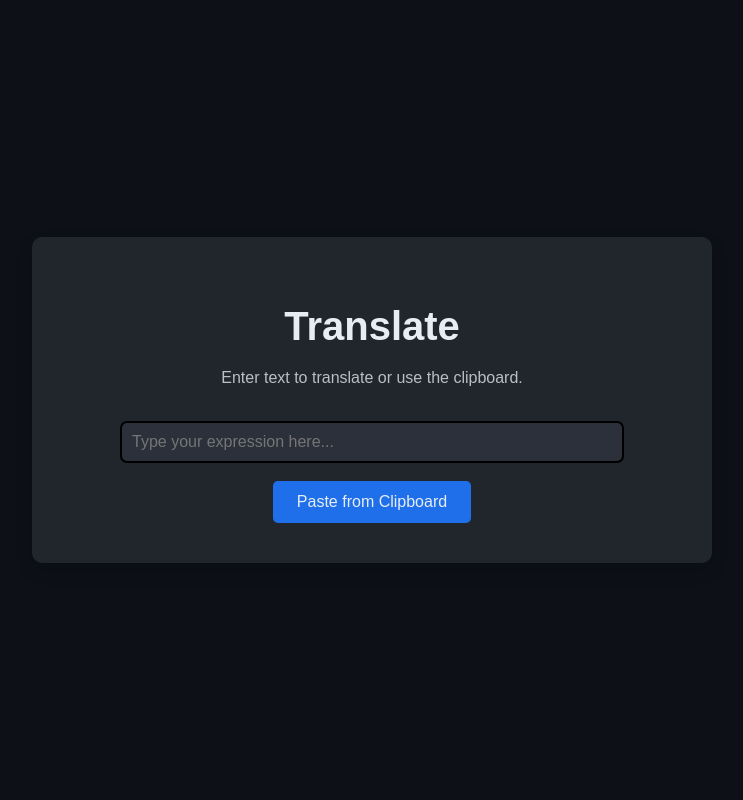
After one commit to OtsoBear/LatexToCalc-Server, a Flask app: page /translate in a window 1280 px wide. The commit adds this page. Shown: the whole page, without its empty margins (268-1011 px from the left). Run offline with Flask 3, Linux system fonts and the light colour scheme.

Commit message:
Added a UI as an alternative to the translate API, linked to root

```diff
--- a/python/src/server.py
+++ b/python/src/server.py
@@ -1,4 +1,4 @@
-from flask import Flask, jsonify, request, send_from_directory
+from flask import Flask, jsonify, request, send_from_directory, render_template, make_response
 from flask_cors import CORS
 from translatelatex import translate
 import logging
@@ -12,58 +12,82 @@ CORS(app)
 if not path.exists('logs'):
     makedirs('logs')
 
-# Configure logging
+# Configure logging for general logs
 log_handler = logging.FileHandler('logs/app.log')  # Save logs in the logs folder
 log_handler.setLevel(logging.INFO)
 formatter = logging.Formatter('%(asctime)s | %(levelname)s | %(message)s')
 log_handler.setFormatter(formatter)
 
+# Configure logging for error logs
+error_log_handler = logging.FileHandler('logs/error.log')  # Separate file for error logs
+error_log_handler.setLevel(logging.ERROR)
+error_log_handler.setFormatter(formatter)
+
+# Set up logger
 app_logger = logging.getLogger('app_logger')
-app_logger.addHandler(log_handler)
-app_logger.setLevel(logging.INFO)
+app_logger.addHandler(log_handler)  # Add general log handler
+app_logger.addHandler(error_log_handler)  # Add error log handler
+app_logger.setLevel(logging.INFO)  # Log at INFO level and above
 
 # Serve all files in the 'templates' directory
 @app.route('/')
 def index():
-    return send_from_directory('templates', 'index.html')
+    return render_template("index.html")
+
 @app.route('/<path:filename>')
 def serve_file(filename):
     # Serve files from the 'templates' directory
     return send_from_directory(path.join('src', 'templates', 'reference', 'modules', 'ROOT'), filename)
 
-@app.route('/translate', methods=['POST'])
+@app.route('/translate', methods=['POST', 'GET', 'OPTIONS'])
 def translate_expression():
-    start_time = time()
+    if request.method == 'POST':
+        # Handle POST requests (e.g., translating an expression)
+        start_time = time()
+        try:
+            real_ip = request.headers.get('X-Real-IP')
+            forwarded_for = request.headers.get('X-Forwarded-For')
+            if forwarded_for:
+                real_ip = forwarded_for.split(',')[0]
 
-    try:
-        real_ip = request.headers.get('X-Real-IP')
-        forwarded_for = request.headers.get('X-Forwarded-For')
-        if forwarded_for:
-            real_ip = forwarded_for.split(',')[0]
+            data = request.json
+            expression = data.get('expression', '')
+            settings = {
+                'TI_on': data.get('TI_on', True),
+                'SC_on': data.get('SC_on', False),
+                'constants_on': data.get('constants_on', False),
+                'coulomb_on': data.get('coulomb_on', False),
+                'e_on': data.get('e_on', False),
+                'i_on': data.get('i_on', False),
+                'g_on': data.get('g_on', False)
+            }
 
-        data = request.json
-        expression = data.get('expression', '')
-        settings = {
-            'TI_on': data.get('TI_on', True),
-            'SC_on': data.get('SC_on', False),
-            'constants_on': data.get('constants_on', False),
-            'coulomb_on': data.get('coulomb_on', False),
-            'e_on': data.get('e_on', False),
-            'i_on': data.get('i_on', False),
-            'g_on': data.get('g_on', False)
-        }
+            result = translate(expression, **settings)
+            time_taken = (time() - start_time) * 1000
 
-        result = translate(expression, **settings)
-        time_taken = (time() - start_time) * 1000
+            # Log the successful translation
+            app_logger.info(f"{real_ip} | {request.json.get('expression', '')} | {result} | {time_taken:.2f} ms | None".replace("\n", " "))
+            return jsonify({'result': result})
 
-        app_logger.info(f"{real_ip} | {expression} | {result} | {time_taken:.2f} ms | None".replace("\n", " "))
+        except Exception as e:
+            time_taken = (time() - start_time) * 1000
+            # Log the error in both app.log and error.log
+            app_logger.error(f"{real_ip} | {expression} | Error: {str(e)} | {time_taken:.2f} ms".replace("\n", " "))
+            return jsonify({'error': 'An error occurred during translation.'}), 500
 
-        return jsonify({'result': result})
+    elif request.method == 'GET':
+        # Serve an HTML page
+        return render_template('translate.html')  # Make sure you have this template
 
-    except Exception as e:
-        time_taken = (time() - start_time) * 1000
-        app_logger.error(f"{real_ip} | {expression} | Error: {str(e)} | {time_taken:.2f} ms".replace("\n", " "))
-        return jsonify({'error': 'An error occurred during translation.'}), 500
+    elif request.method == 'OPTIONS':
+        # Handle CORS preflight requests
+        response = make_response('', 204)  # No content for OPTIONS requests
+        response.headers.add('Access-Control-Allow-Origin', '*')
+        response.headers.add('Access-Control-Allow-Methods', 'POST, GET, OPTIONS')
+        response.headers.add('Access-Control-Allow-Headers', 'Content-Type')
+        return response
+
+    return jsonify({"error": "Method not allowed."}), 405  # For unsupported methods
 
 if __name__ == '__main__':
     app.run(host='0.0.0.0', port=5002)
--- /dev/null
+++ b/python/src/templates/translate.html
@@ -0,0 +1,173 @@
+<!DOCTYPE html>
+<html lang="en">
+<head>
+    <meta name="google-site-verification" content="v9lbmhfrTVRCxlmAPth89gJlAJY_hmZL2k_-KD8ir64" />
+    <meta charset="UTF-8">
+    <meta name="viewport" content="width=device-width, initial-scale=1.0">
+    <title>Otso Veisterä - Translate</title>
+    <style>
+        body {
+            font-family: 'Arial', sans-serif;
+            display: flex;
+            justify-content: center;
+            align-items: center;
+            height: 100vh;
+            margin: 0;
+            background-color: #0d1117; /* Dark background color */
+            color: #b7bfc7; /* Light gray text color */
+        }
+        .container {
+            text-align: center;
+            padding: 40px;
+            background: #21262d; /* Darker container background */
+            box-shadow: 0 8px 16px rgba(0, 0, 0, 0.2);
+            border-radius: 10px;
+            max-width: 600px;
+            width: 100%;
+        }
+        h1 {
+            margin-bottom: 20px;
+            color: #e6edf3; /* Light text color for heading */
+            font-size: 2.5em;
+        }
+        input {
+            padding: 10px;
+            width: 80%;
+            margin-top: 20px;
+            border: none;
+            border-radius: 5px;
+            font-size: 16px;
+            background-color: #2b303b; /* Darker background color for input */
+            color: #e6edf3; /* Light text color for input */
+            outline: 2px solid #000000; /* Customize the focus ring color */
+        }
+
+        input:focus {
+            outline: 2px solid #172231; /* Darker focus ring color */
+            outline-offset: 2px; /* Space between the element and the outline */
+        }
+
+        .button {
+            padding: 12px 24px;
+            font-size: 16px;
+            color: #e6edf3; /* Light text color on button */
+            background-color: #1f6feb; /* Standout button color */
+            border: none;
+            border-radius: 5px;
+            cursor: pointer;
+            transition: background-color 0.3s ease;
+            text-decoration: none;
+            display: inline-block;
+            margin-top: 20px; /* Add some space above the button */
+        }
+        .button:hover {
+            background-color: #4088e7; /* Darker button color on hover */
+        }
+        .popup {
+            position: fixed;
+            bottom: 20px;
+            left: 50%;
+            transform: translateX(-50%);
+            background-color: #28a745; /* Green background */
+            color: white; /* White text */
+            padding: 10px 20px;
+            border-radius: 5px;
+            opacity: 0; /* Start hidden */
+            transition: opacity 0.5s ease;
+            pointer-events: none; /* Prevent interaction */
+        }
+    </style>
+</head>
+<body>
+    <div class="container">
+        <h1>Translate</h1>
+        <p>Enter text to translate or use the clipboard.</p>
+        <input type="text" id="translateInput" placeholder="Type your expression here..." />
+        <button id="pasteButton" class="button">Paste from Clipboard</button>
+        <div id="result"></div>
+    </div>
+    <div id="popup" class="popup">Copied to clipboard!</div>
+
+    <script>
+        const clipboardAvailable = navigator.clipboard && window.isSecureContext; // Check for Clipboard API availability
+
+        document.getElementById('translateInput').addEventListener('input', function() {
+            const text = this.value;
+            if (text.includes('\\')) {
+                translate(text); // Call the translate function here
+            }
+        });
+
+        document.getElementById('pasteButton').addEventListener('click', async function() {
+            if (!clipboardAvailable) {
+                alert('Clipboard access is not available in this browser or context.');
+                return;
+            }
+            try {
+                const text = await navigator.clipboard.readText();
+                if (text.includes('\\')) {
+                    document.getElementById('translateInput').value = text;
+                    translate(text); // Automatically translate the clipboard content
+                }
+            } catch (error) {
+                console.error('Failed to read clipboard contents: ', error);
+            }
+        });
+
+        async function translate(text) {
+            const response = await fetch('/translate', {
+                method: 'POST',
+                headers: {
+                    'Content-Type': 'application/json'
+                },
+                body: JSON.stringify({ expression: text })
+            });
+            const result = await response.json();
+            document.getElementById('result').innerText = result.error ? result.error : result.result;
+
+            // Automatically copy the result to the clipboard
+            if (result.result) {
+                if (!clipboardAvailable) {
+                    alert('Clipboard access is not available in this browser or context.');
+                    return;
+                }
+                try {
+                    await navigator.clipboard.writeText(result.result);
+                    console.log('Translated text copied to clipboard.');
+                    showPopup(); // Show the popup notification
+                } catch (error) {
+                    console.error('Failed to copy text: ', error);
+                }
+            }
+        }
+
+        const showPopup = () => {
+            const popup = document.getElementById('popup');
+            popup.style.opacity = 1; // Show popup
+            setTimeout(() => {
+                popup.style.opacity = 0; // Fade out after 1 second
+            }, 1000);
+        };
+
+        // Check clipboard on page load and when the window gains focus
+        const checkClipboard = async () => {
+            if (!clipboardAvailable) {
+                console.warn('Clipboard access is not available in this browser or context.');
+                return;
+            }
+            try {
+                const text = await navigator.clipboard.readText();
+                if (text.includes('\\')) {
+                    document.getElementById('translateInput').value = text;
+                    translate(text); // Automatically translate the clipboard content
+                }
+            } catch (error) {
+                console.error('Failed to read clipboard contents: ', error);
+            }
+        };
+
+        window.onload = checkClipboard; // Check clipboard on load
+        window.onfocus = checkClipboard; // Check clipboard when the window gains focus
+    </script>
+</body>
+</html>
```
Also changed, not shown: python/src/templates/index.html (+26 -1 lines), python/src/static/latexbird.svg (added).
